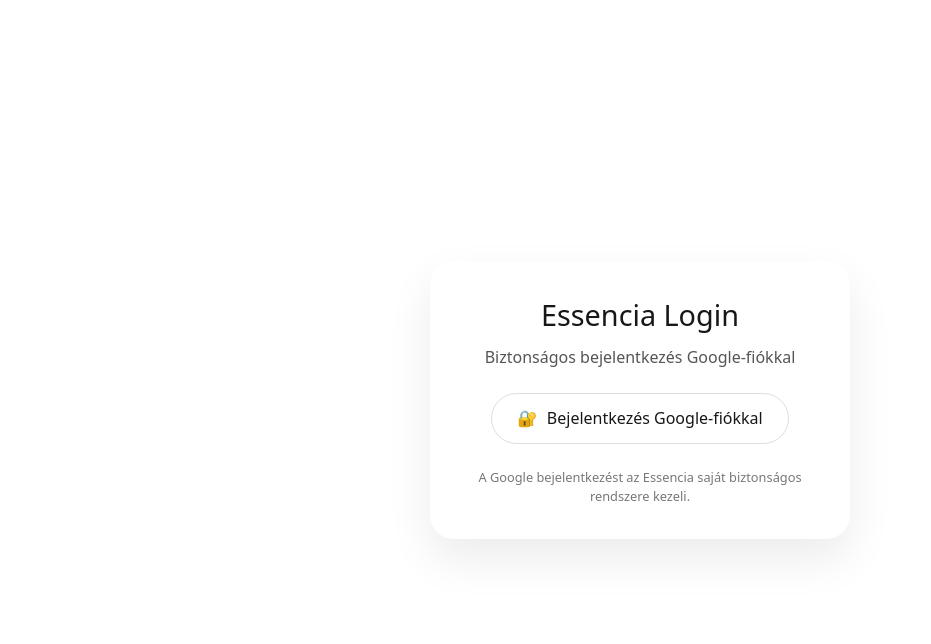
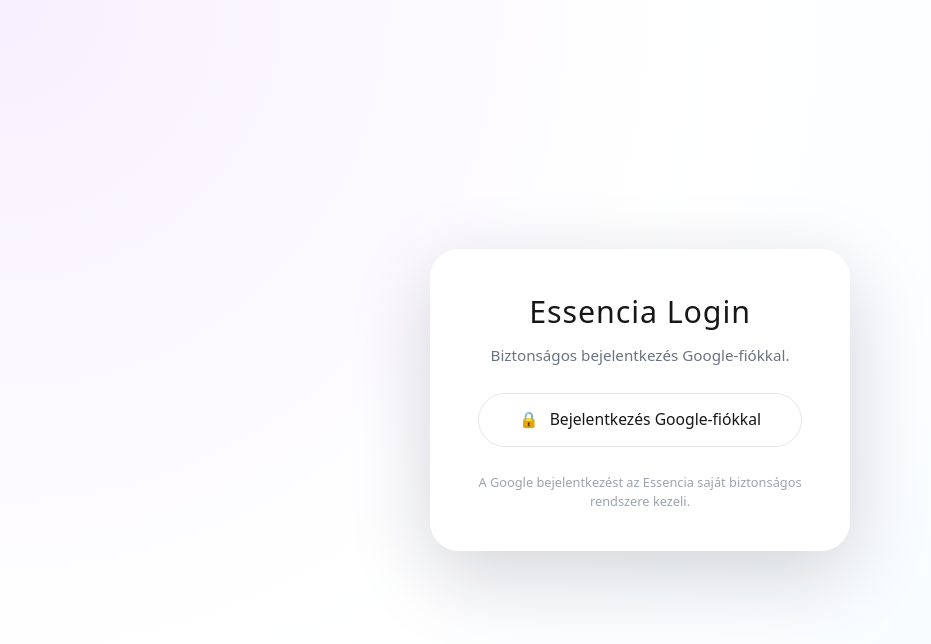
Before and after one commit to essencia-jewelry/essencia-login, a Next.js app: page / in a window 1280 px wide. Shown: the top 644 px of the page, without its empty margins (0-931 px from the left). Built offline with nearby package versions, Linux system fonts and the light colour scheme; no server answers.

Commit message:
Add redirect support for Shopify

```diff
--- a/app/api/auth/[...nextauth]/route.ts
+++ b/app/api/auth/[...nextauth]/route.ts
@@ -1,21 +1,33 @@
-import NextAuth, { NextAuthOptions } from "next-auth"
-import GoogleProvider from "next-auth/providers/google"
+import NextAuth, { type NextAuthOptions } from "next-auth";
+import GoogleProvider from "next-auth/providers/google";
 
 export const authOptions: NextAuthOptions = {
+  secret: process.env.NEXTAUTH_SECRET,
   providers: [
     GoogleProvider({
-      clientId: process.env.GOOGLE_CLIENT_ID!,
-      clientSecret: process.env.GOOGLE_CLIENT_SECRET!,
+      clientId: process.env.GOOGLE_CLIENT_ID ?? "",
+      clientSecret: process.env.GOOGLE_CLIENT_SECRET ?? "",
     }),
   ],
   callbacks: {
-    async redirect() {
-      // sikeres Google login után ide dobjuk vissza a felhasználót
-      return "https://essenciastore.com/account"
+    // Itt döntjük el, sikeres login után hova mehet a user
+    async redirect({ url, baseUrl }) {
+      // Ha a redirect URL az Essencia Shopify domainre mutat, engedjük
+      if (url.startsWith("https://essenciastore.com")) {
+        return url;
+      }
+
+      // Ha relatív URL (pl. /valami), akkor maradjon az app domainen
+      if (url.startsWith("/")) {
+        return `${baseUrl}${url}`;
+      }
+
+      // Biztonsági alapértelmezett: menjen vissza az app főoldalára
+      return baseUrl;
     },
   },
-}
+};
 
-const handler = NextAuth(authOptions)
+const handler = NextAuth(authOptions);
 
-export { handler as GET, handler as POST }
+export { handler as GET, handler as POST };
--- a/app/page.tsx
+++ b/app/page.tsx
@@ -1,8 +1,30 @@
-"use client"
+"use client";
 
-import { signIn } from "next-auth/react"
+import { signIn, useSession, signOut } from "next-auth/react";
+import { useSearchParams } from "next/navigation";
 
 export default function Home() {
+  const { data: session, status } = useSession();
+  const searchParams = useSearchParams();
+
+  // Ha a Shopify-tól jövünk, ilyesmi URL lesz:
+  // https://login.essenciastore.com?redirect=https://essenciastore.com/account
+  const redirectUrl =
+    searchParams.get("redirect") ?? "https://essenciastore.com/account";
+
+  const handleSignIn = () => {
+    // NextAuth-nak megadjuk, hova menjen vissza sikeres login után
+    signIn("google", {
+      callbackUrl: redirectUrl,
+    });
+  };
+
+  const handleSignOut = () => {
+    signOut({
+      callbackUrl: "https://essenciastore.com", // ha kilép, menjen vissza a főoldalra
+    });
+  };
+
   return (
     <main
       style={{
@@ -11,45 +33,99 @@ export default function Home() {
         alignItems: "center",
         justifyContent: "center",
         fontFamily: "system-ui, sans-serif",
+        background:
+          "radial-gradient(circle at top left, #f7f0ff 0, #ffffff 45%, #f5fbff 100%)",
       }}
     >
       <div
         style={{
-          padding: "2rem 3rem",
-          borderRadius: "1.5rem",
-          boxShadow: "0 20px 45px rgba(0,0,0,0.08)",
+          padding: "2.5rem 3rem",
+          borderRadius: "1.8rem",
+          boxShadow: "0 24px 80px rgba(15, 23, 42, 0.18)",
           textAlign: "center",
           maxWidth: "420px",
-          background: "#fff",
+          width: "100%",
+          background: "white",
         }}
       >
-        <h1 style={{ fontSize: "1.8rem", marginBottom: "0.5rem" }}>Essencia Login</h1>
-        <p style={{ marginBottom: "1.5rem", color: "#555" }}>
-          Biztonságos bejelentkezés Google-fiókkal
+        <h1
+          style={{
+            fontSize: "1.9rem",
+            marginBottom: "0.6rem",
+            letterSpacing: "0.03em",
+          }}
+        >
+          Essencia Login
+        </h1>
+        <p
+          style={{
+            marginBottom: "1.6rem",
+            color: "#6b7280",
+            fontSize: "0.95rem",
+          }}
+        >
+          Biztonságos bejelentkezés Google-fiókkal.
         </p>
 
+        {status === "loading" && <p>Betöltés…</p>}
+
+        {status === "unauthenticated" && (
           <button
-          onClick={() => signIn("google")}
+            onClick={handleSignIn}
             style={{
-            padding: "0.8rem 1.6rem",
+              padding: "0.9rem 1.9rem",
               borderRadius: "999px",
-            border: "1px solid #ddd",
+              border: "1px solid #e5e7eb",
               cursor: "pointer",
-            fontSize: "1rem",
-            background: "white",
               display: "inline-flex",
               alignItems: "center",
-            gap: "0.6rem",
+              gap: "0.7rem",
+              background: "white",
+              fontSize: "0.98rem",
+              fontWeight: 500,
+              width: "100%",
+              justifyContent: "center",
             }}
           >
-          <span>🔐</span>
+            <span role="img" aria-label="lock">
+              🔒
+            </span>
             <span>Bejelentkezés Google-fiókkal</span>
           </button>
+        )}
 
-        <p style={{ fontSize: "0.8rem", marginTop: "1.5rem", color: "#777" }}>
+        {status === "authenticated" && (
+          <>
+            <p style={{ marginBottom: "1rem", fontSize: "0.95rem" }}>
+              Bejelentkezve mint{" "}
+              <strong>{session.user?.email ?? "ismeretlen felhasználó"}</strong>
+            </p>
+            <button
+              onClick={handleSignOut}
+              style={{
+                padding: "0.7rem 1.4rem",
+                borderRadius: "999px",
+                border: "1px solid #e5e7eb",
+                cursor: "pointer",
+                background: "white",
+                fontSize: "0.9rem",
+              }}
+            >
+              Kijelentkezés
+            </button>
+          </>
+        )}
+
+        <p
+          style={{
+            fontSize: "0.8rem",
+            marginTop: "1.6rem",
+            color: "#9ca3af",
+          }}
+        >
           A Google bejelentkezést az Essencia saját biztonságos rendszere kezeli.
         </p>
       </div>
     </main>
-  )
+  );
 }
```
Lines whose indentation alone changed are shown as unchanged.
